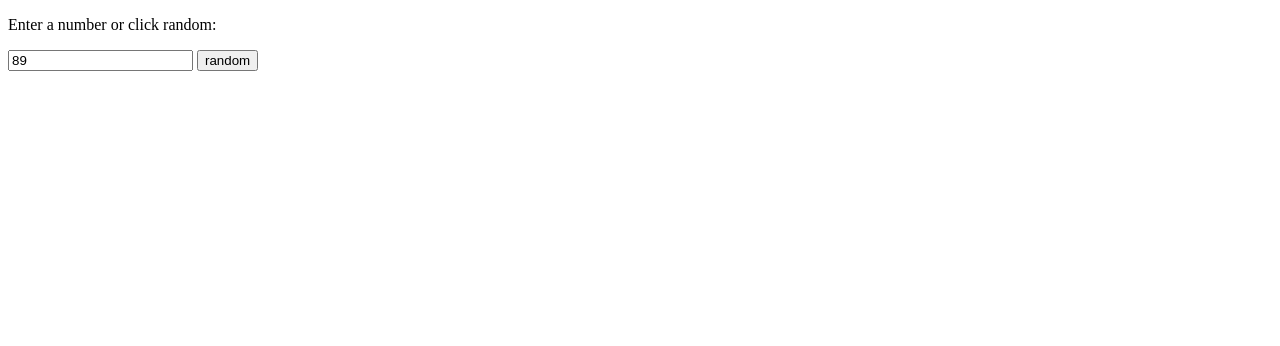
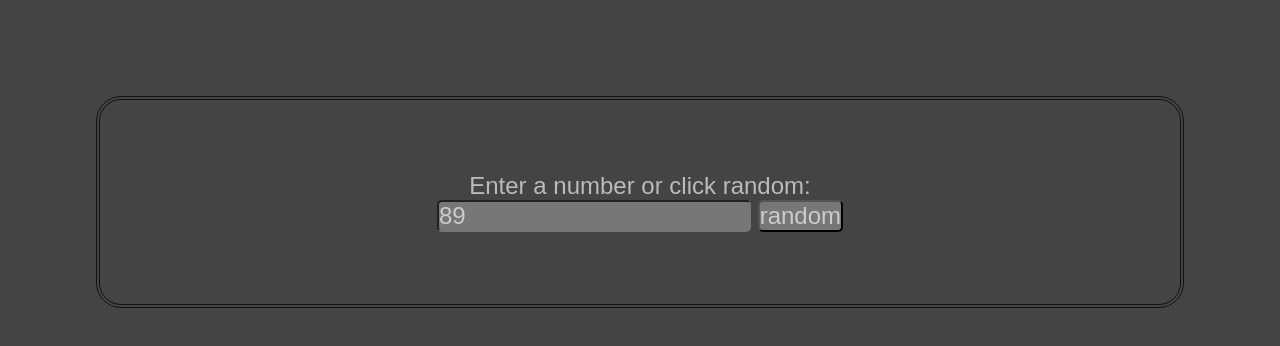
Before and after one commit to ryanroat/numbersAPI, a plain HTML site: page index.html in a window 1280 px wide. Both pictures are taken after a click on the input "random". Drawn offline with Linux system fonts and the light colour scheme; no server answers.

Commit message:
updated css; moved css/js to separate files

```diff
--- a/index.html
+++ b/index.html
@@ -4,47 +4,17 @@
   <meta charset="UTF-8">
   <meta name="viewport" content="width=device-width, initial-scale=1.0">
   <meta http-equiv="X-UA-Compatible" content="ie=edge">
+  <link rel="stylesheet" href="./style.css">
   <title>NumberAPI project</title>
 </head>
 <body>
-  <p>Enter a number or click random:</p>
-  <input type="number" id="numberInput">
-  <input type="submit" id="randBtn" value="random">
-  <p id="fact"></p>
+  <div class="container">
+      <p>Enter a number or click random:</p>
+      <input type="number" id="numberInput">
+      <input type="submit" id="randBtn" value="random">
+      <p id="fact"></p>
+  </div>
 
-  <script>
-    function rando(max) {
-      return (Math.floor(Math.random() * Math.floor(max))+1);   // returns a 'random' number btwn 1 and max inclusive
-    }
-
-    let randomButton = document.querySelector("#randBtn");
-    randomButton.addEventListener('click',randomNumber);
-
-    let numberInput = document.querySelector("#numberInput");
-    numberInput.addEventListener('input',action);
-
-    function randomNumber() {
-      let r = rando(100);
-      numberInput.value = r;
-      action();
-    }
-
-    function action(){
-      let number = numberInput.value;
-      let fact = document.querySelector('#fact');
-      console.log(number);
-      let xhr = new XMLHttpRequest();
-      xhr.open('GET', 'http://numbersapi.com/'+number);
-      xhr.onload = function (){
-        if (this.status == 200 && number !=""){
-          fact.innerHTML = this.responseText;
-        }
-        else {
-          fact.innerHTML = '';
-        }
-      }
-      xhr.send();
-    };
-  </script>
+  <script src="./logic.js"></script>
 </body>
 </html>
--- /dev/null
+++ b/logic.js
@@ -0,0 +1,33 @@
+
+    function rando(max) {
+      return (Math.floor(Math.random() * Math.floor(max))+1);   // returns a 'random' number btwn 1 and max inclusive
+    }
+
+    let randomButton = document.querySelector("#randBtn");
+    randomButton.addEventListener('click',randomNumber);
+
+    let numberInput = document.querySelector("#numberInput");
+    numberInput.addEventListener('input',action);
+
+    function randomNumber() {
+      let r = rando(100);
+      numberInput.value = r;
+      action();
+    }
+
+    function action(){
+      let number = numberInput.value;
+      let fact = document.querySelector('#fact');
+      console.log(number);
+      let xhr = new XMLHttpRequest();
+      xhr.open('GET', 'http://numbersapi.com/'+number);
+      xhr.onload = function (){
+        if (this.status == 200 && number !=""){
+          fact.innerHTML = this.responseText;
+        }
+        else {
+          fact.innerHTML = '';
+        }
+      }
+      xhr.send();
+    };
--- /dev/null
+++ b/style.css
@@ -0,0 +1,37 @@
+*{
+  margin: 0;
+  padding: 0;
+}
+
+html, body{
+  background-color: #444;
+  color:#bbb;
+  margin:auto;
+}
+
+.container{
+  padding: 3em;
+  margin:4em;
+  width: auto;
+  border-style: double;
+  border-width: .2em;
+  border-color: #111;
+  border-radius: 25px;
+  text-align: center;
+  font-family: Arial, Helvetica, sans-serif;
+  font-size: 1.5em;
+}
+
+.container input{
+  font-family: Arial, Helvetica, sans-serif;
+  font-size: 1em;
+  color: #ccc;
+  background-color: #777;
+  outline-style: none;
+  border-radius: 5px;
+}
+
+.container input:hover {
+  color: #777;
+  background-color: #444;
+}
```
